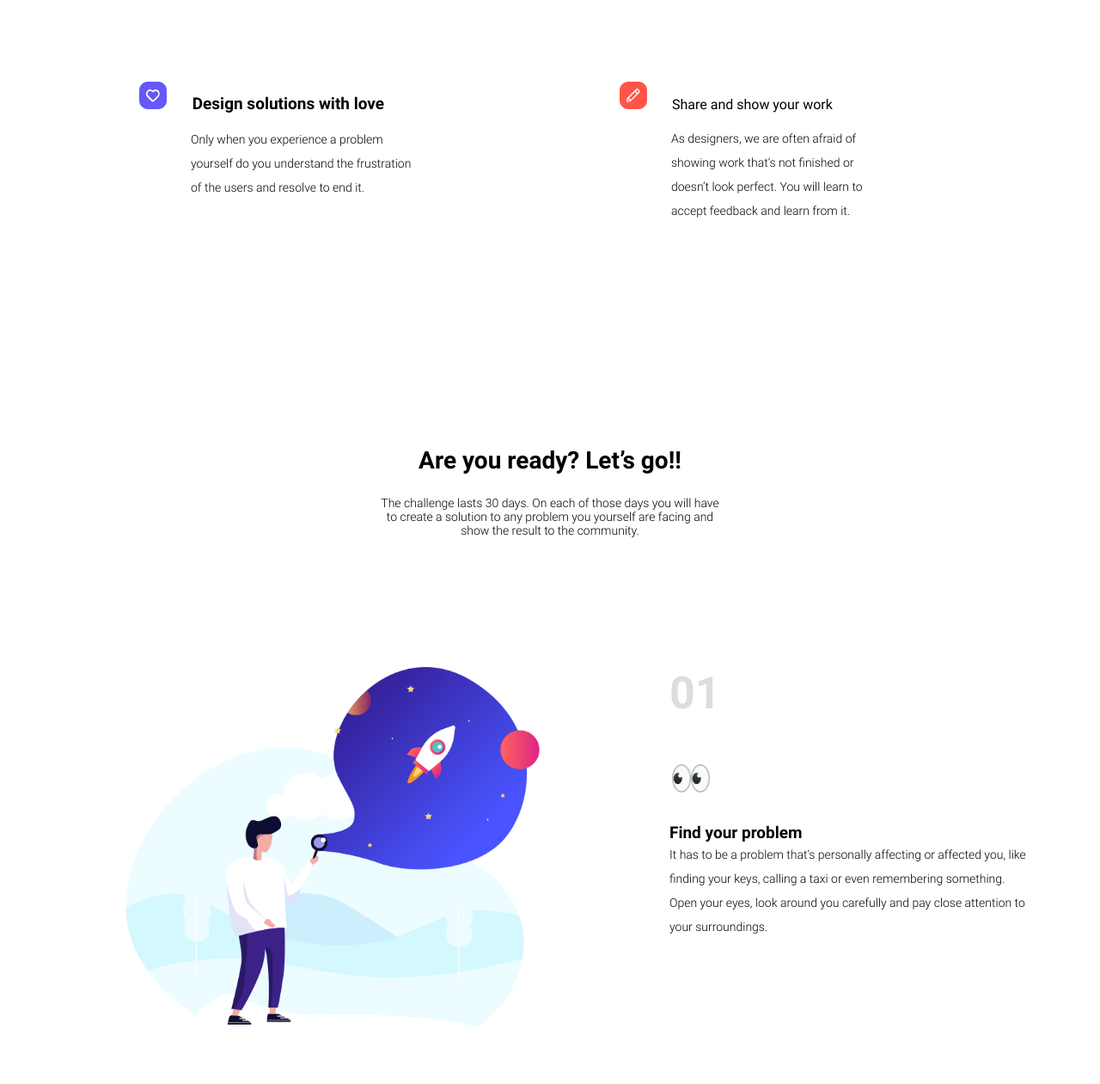
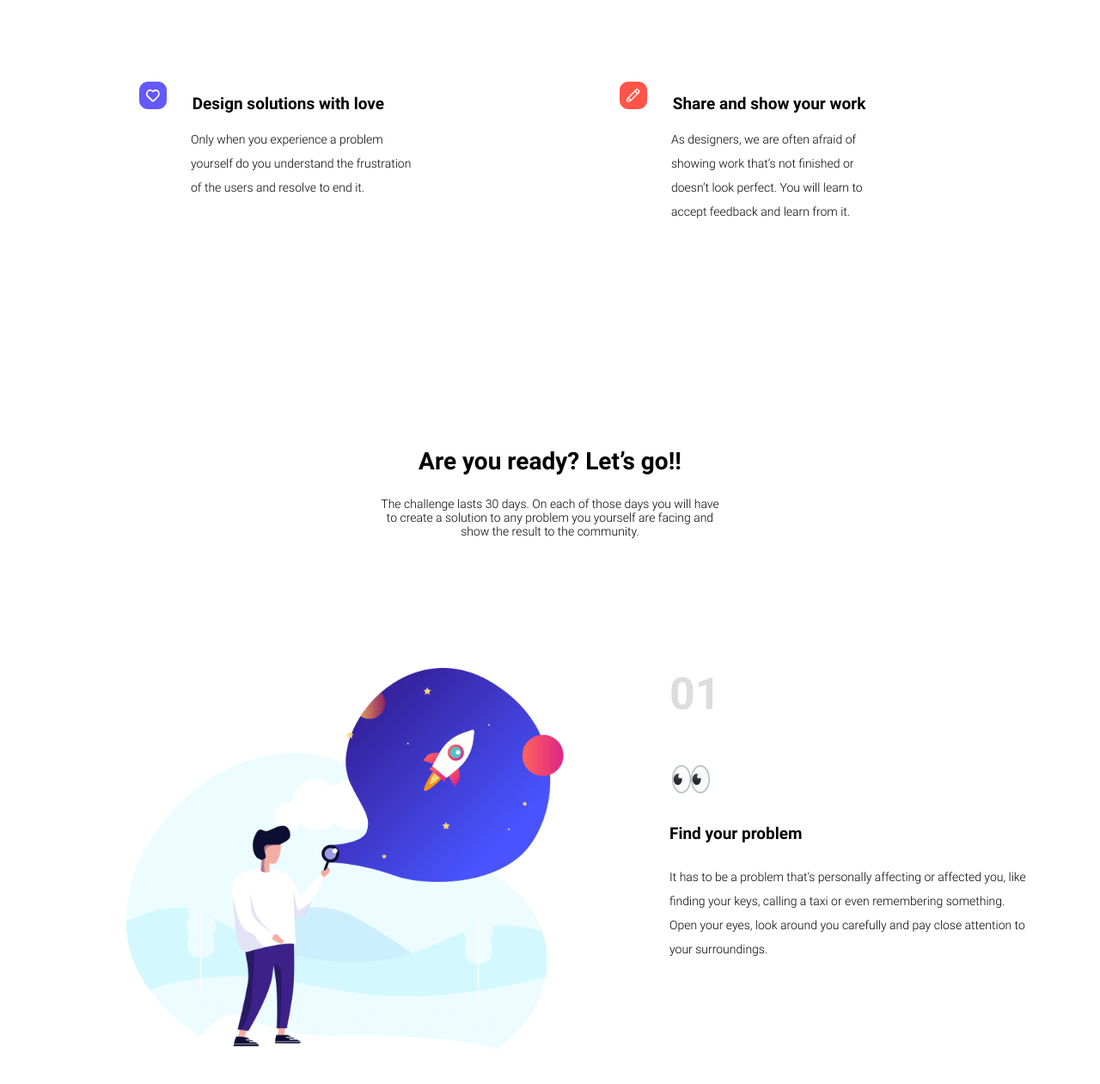
Before and after one commit to SiggiJr/TheDesignProject, a plain HTML site: page index.html in a window 1280 px wide. Shown: the part 2579-3840 px from the top of the page at 86% size. Drawn offline with Linux system fonts and the light colour scheme.

Commit message:
Anpassung von Zeilenabständen

```diff
--- a/assets/style/style.css
+++ b/assets/style/style.css
@@ -236,6 +236,7 @@ body {
   font-size: 0.875rem;
   font-weight: 300;
   line-height: 28px;
+  padding-top: 25px;
   padding-bottom: 115px;
   /* width: 90%; */
 }
--- a/index.html
+++ b/index.html
@@ -76,7 +76,7 @@
               </p>
             </div>
             <div class="skill skill4">
-              <h3></h3>
+              <h3>
                 <div class="svg"></div>
                 Share and show your work
               </h3>
@@ -98,7 +98,9 @@
             the result to the community.
           </p>
         </header>
-        <article class="instruction_block instruction_block1 box_distance picture_left">
+        <article
+          class="instruction_block instruction_block1 box_distance picture_left"
+        >
           <p class="counter">01</p>
           <p class="emoji">👀</p>
           <h3 class="instruction_heading">Find your problem</h3>
@@ -109,7 +111,9 @@
             attention to your surroundings.
           </p>
         </article>
-        <article class="instruction_block instruction_block2 box_distance picture_right">
+        <article
+          class="instruction_block instruction_block2 box_distance picture_right"
+        >
           <p class="counter">02</p>
           <p class="emoji">✍️</p>
           <h3 class="instruction_heading">Think about the solution</h3>
@@ -119,7 +123,9 @@
             start writing down all the ideas that come to mind.
           </p>
         </article>
-        <article class="instruction_block instruction_block3 box_distance picture_left">
+        <article
+          class="instruction_block instruction_block3 box_distance picture_left"
+        >
           <p class="counter">03</p>
           <p class="emoji">👨‍💻</p>
           <h3 class="instruction_heading">Design your proposal</h3>
@@ -129,7 +135,9 @@
             to always ask yourself: Would I actually use this?
           </p>
         </article>
-        <article class="instruction_block instruction_block4 box_distance picture_right">
+        <article
+          class="instruction_block instruction_block4 box_distance picture_right"
+        >
           <p class="counter">04</p>
           <p class="emoji">🏄</p>
           <h3 class="instruction_heading">Share your work</h3>
@@ -147,7 +155,7 @@
           Subscribe to be the first to hear about updates, tips and
           recommendations!
         </p>
-        <input type="email" name="" id="" placeholder="Write your email here"/>
+        <input type="email" name="" id="" placeholder="Write your email here" />
         <input type="button" value="Subscribe" class="subscribe_btn" />
       </section>
     </main>
```
